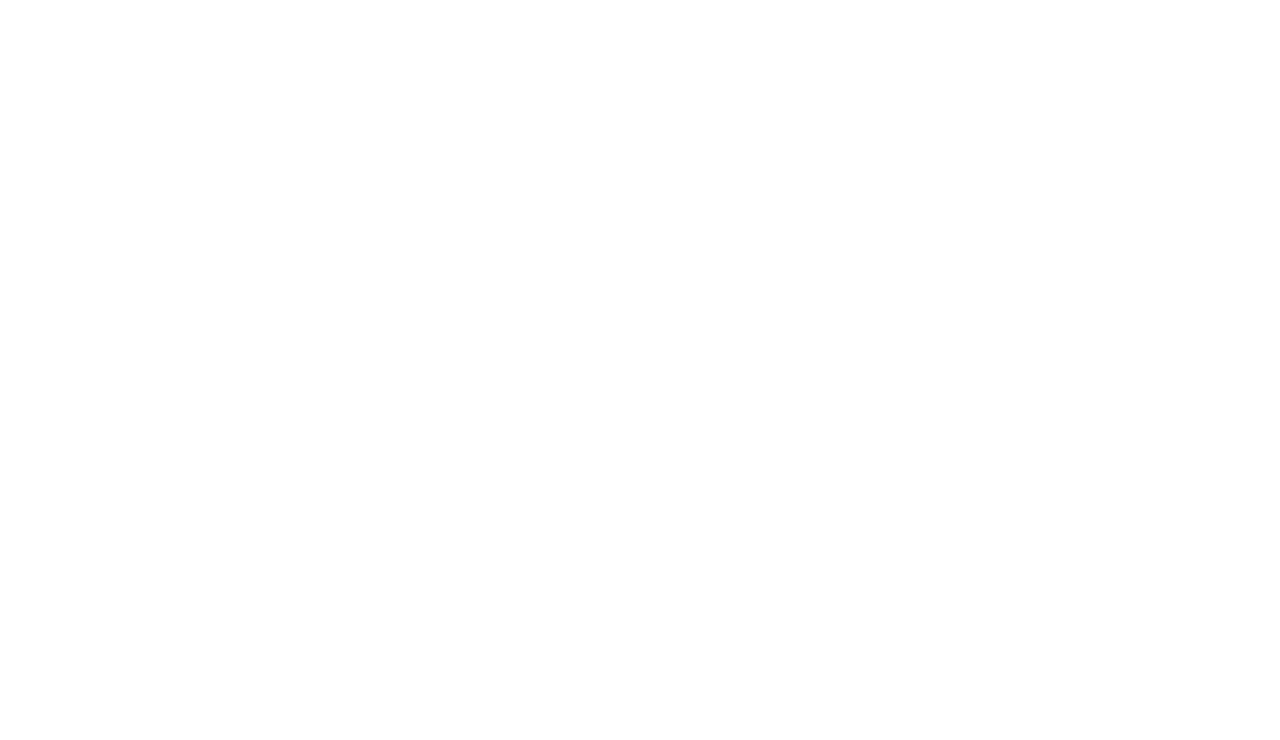
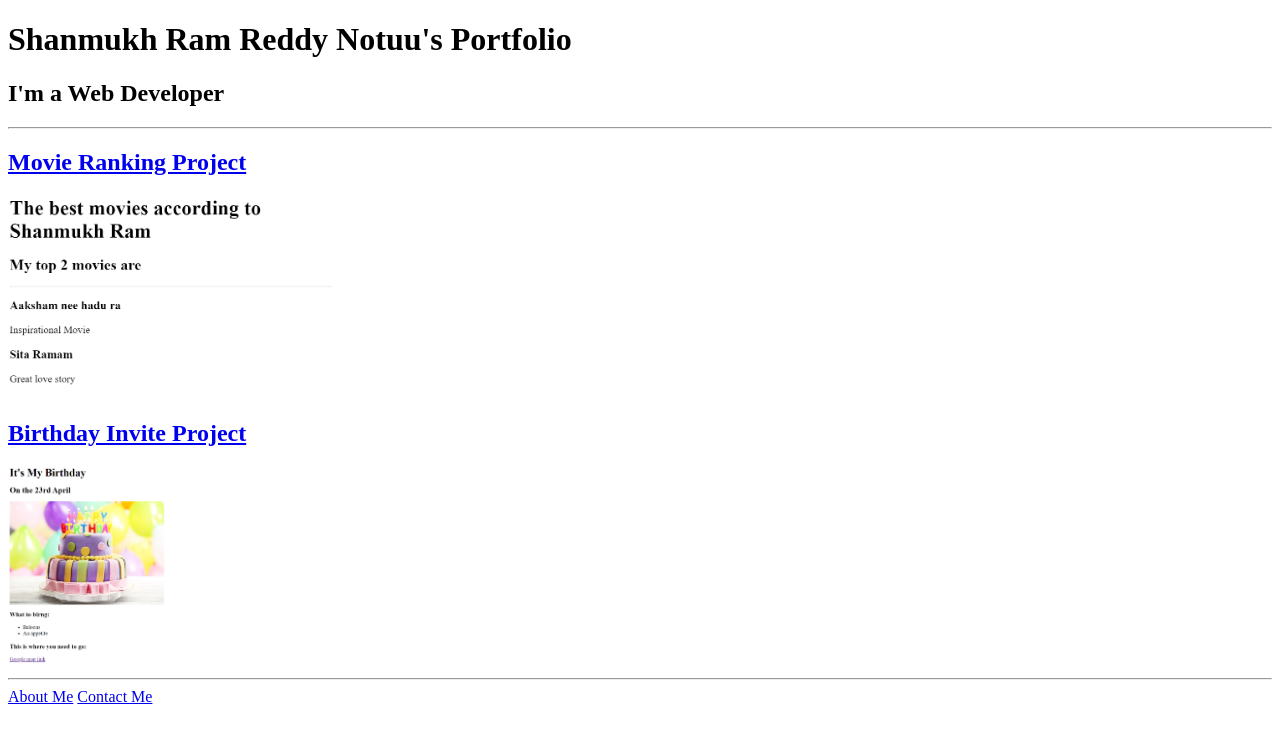
Before and after one commit to shanmukhramn/html-Portfolio, a plain HTML site: page index.html in a window 1280 px wide. Drawn offline with Linux system fonts and the light colour scheme.

Commit message:
index.html

```diff
--- a/index.html
+++ b/index.html
@@ -1,15 +1,20 @@
 <!-- TODO 1: Create the HTML Boilerplate -->
-
-<!-- TODO 2: Add Your previous projects' HTML into the public folder -->
-
-<!-- TODO 3: Take screenshots of your project previews and add the images to the images folder -->
-
-<!-- TODO 4: Add titles/subtitles etc. -->
-
-<!-- TODO 5: Add a link to the project pages -->
-
-<!-- TODO 6: Add images to show the project previews
-HINT for TODO 6: You can use the height attribute set to 200 to make the image smaller:
-https://developer.mozilla.org/en-US/docs/Web/HTML/Element/img#attr-height -->
-
-<!-- TODO 7: Add the Contact Me and About Me page links -->
+<!DOCTYPE html>
+<html lang="eng">
+    <head>
+        <meta charset="UTF-8">
+        <title>Shannu Portfolio</title>
+    </head>
+    <body>
+        <h1>Shanmukh Ram Reddy Notuu's Portfolio</h1>
+        <h2>I'm a Web Developer</h2>
+        <hr />
+        <h2><a href="./public/movieranking.html">Movie Ranking Project</a></h2>
+        <img src="./assets/images/movieranking.png" height="200" />
+        <h2><a href="./public/birthdayinvite.html">Birthday Invite Project</a></h2>
+        <img src="./assets/images/birthdayinvite.png" height="200" />
+        <hr />
+        <a href="./public/about.html">About Me</a>
+        <a href="./public/contact.html">Contact Me</a>
+    </body>
+</html>
```
